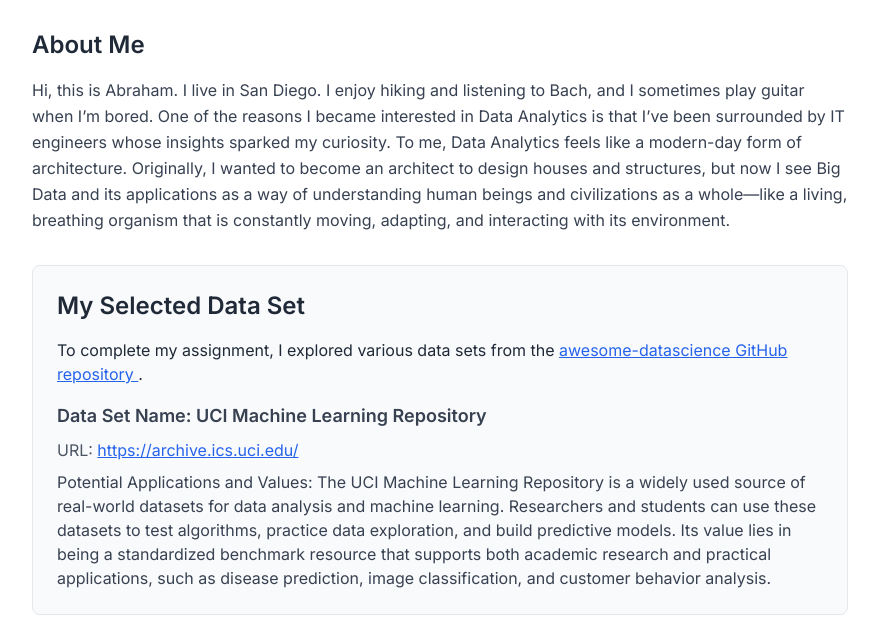
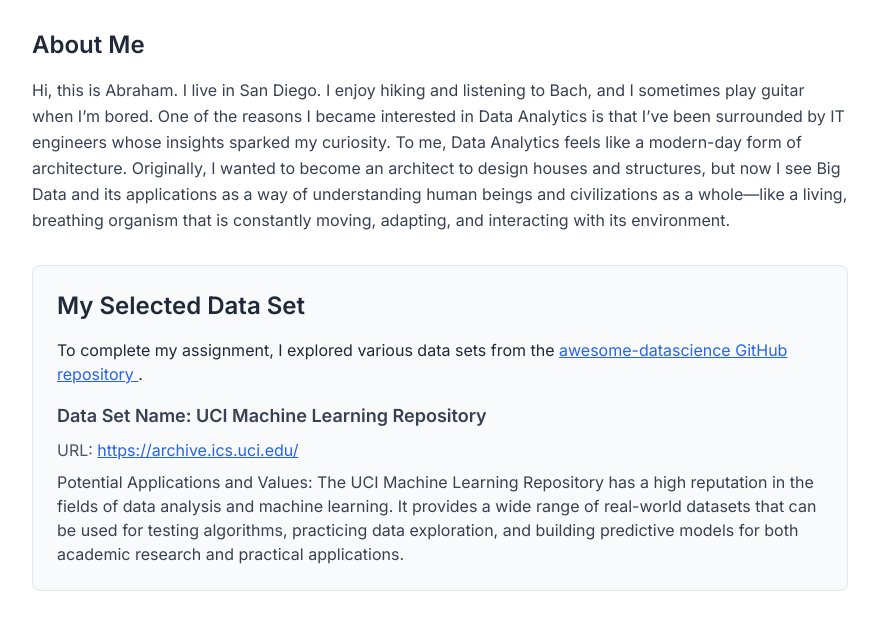
Before and after one commit to Abe12250/Abe12250-github.io, a plain HTML site: page index.html in a window 1280 px wide. Shown: the part 211-828 px from the top of the page, without its empty margins (200-1079 px from the left). Drawn offline with nearby package versions, Linux system fonts and the light colour scheme.

Commit message:
Update index.html

```diff
--- a/index.html
+++ b/index.html
@@ -47,7 +47,7 @@
             <h2 class="text-xl sm:text-2xl font-semibold text-gray-800 mb-4">My Selected Data Set</h2>
             <p class="mb-4">
                 To complete my assignment, I explored various data sets from the
-                <a href="https://github.com/bulutyazilim/awesome-datascience" target="_blank" class="text-blue-600 hover:text-blue-800 font-medium underline">
+                <a href="https://github.com/academic/awesome-datascience" target="_blank" class="text-blue-600 hover:text-blue-800 font-medium underline">
                     awesome-datascience GitHub repository
                 </a>.
             </p>
@@ -61,10 +61,9 @@
             </p>
             <p class="text-gray-700">
                 <span class="font-medium">Potential Applications and Values:</span>
-                The UCI Machine Learning Repository is a widely used source of real-world datasets for data analysis and machine learning.
-                Researchers and students can use these datasets to test algorithms, practice data exploration, and build predictive models.
-                Its value lies in being a standardized benchmark resource that supports both academic research and practical applications,
-                such as disease prediction, image classification, and customer behavior analysis.
+                The UCI Machine Learning Repository has a high reputation in the fields of data analysis and machine learning.
+                It provides a wide range of real-world datasets that can be used for testing algorithms, practicing data exploration,
+                and building predictive models for both academic research and practical applications.
             </p>
         </section>
 
```
